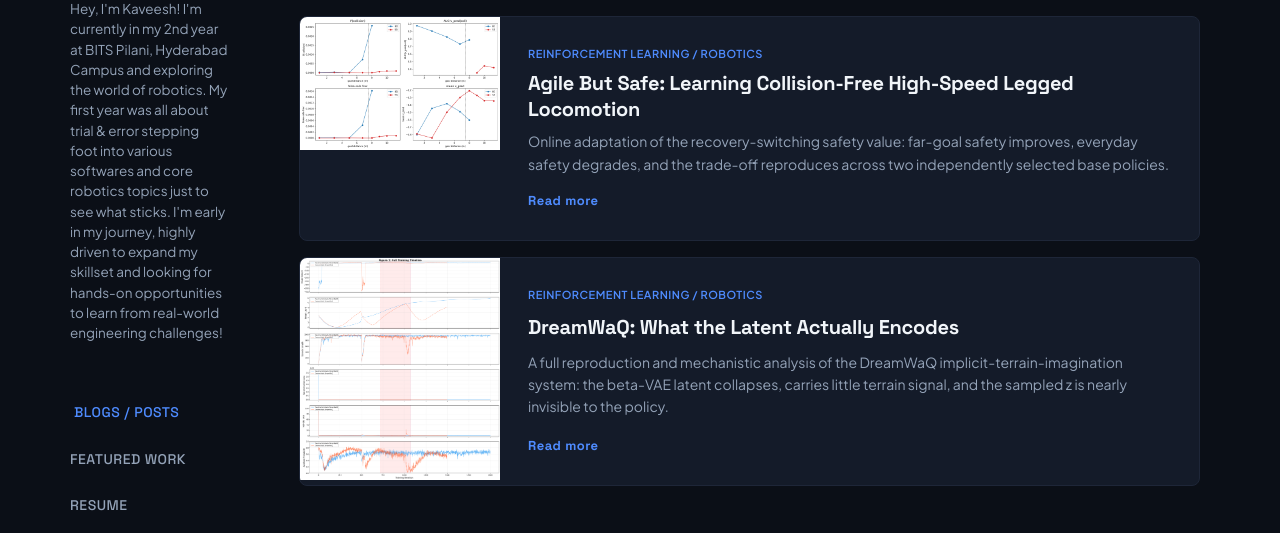
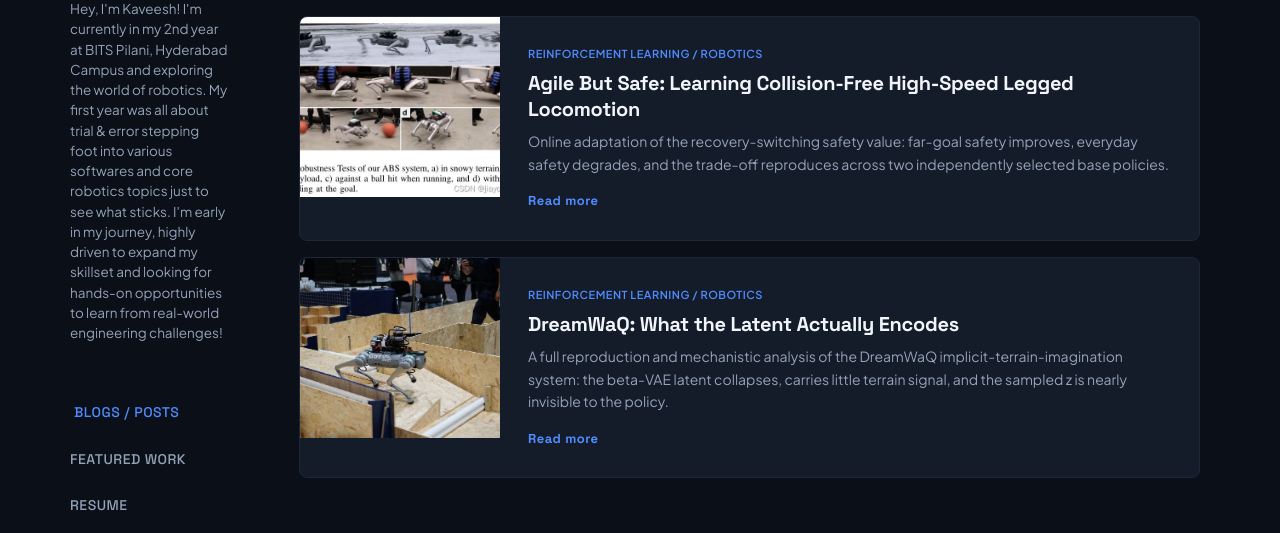
Before and after one commit to 1sznkaveesh/1sznkaveesh.github.io, a plain HTML site: page index.html in a window 1280 px wide. Shown: the part 129-662 px from the top of the page. Drawn offline with Linux system fonts and the light colour scheme.

Commit message:
Use cover thumbnails for ABS and DreamWaQ blog cards

```diff
--- a/index.html
+++ b/index.html
@@ -39,7 +39,7 @@
 
                     <article class="blog-card">
                         <div class="blog-thumbnail">
-                            <img src="projects/abs_strat.png" alt="ABS stratification by goal distance" loading="lazy">
+                            <img src="projects/abs.jpg" alt="Agile But Safe project cover" loading="lazy">
                         </div>
                         <div class="blog-content">
                             <div class="blog-meta">
@@ -53,7 +53,7 @@
 
                     <article class="blog-card">
                         <div class="blog-thumbnail">
-                            <img src="projects/dreamwaq_full_timeline.png" alt="DreamWaQ training timeline showing reward, terrain level, and reconstruction loss" loading="lazy">
+                            <img src="projects/dreamwaq.jpg" alt="DreamWaQ project cover" loading="lazy">
                         </div>
                         <div class="blog-content">
                             <div class="blog-meta">
--- a/style.css
+++ b/style.css
@@ -263,9 +263,12 @@ body {
     min-height: 180px;
     overflow: hidden;
     flex-shrink: 0;
+    position: relative;
 }
 
 .blog-thumbnail img {
+    position: absolute;
+    inset: 0;
     width: 100%;
     height: 100%;
     object-fit: cover;
```
Also changed, not shown: projects/abs.jpg (added), projects/dreamwaq.jpg (added).
